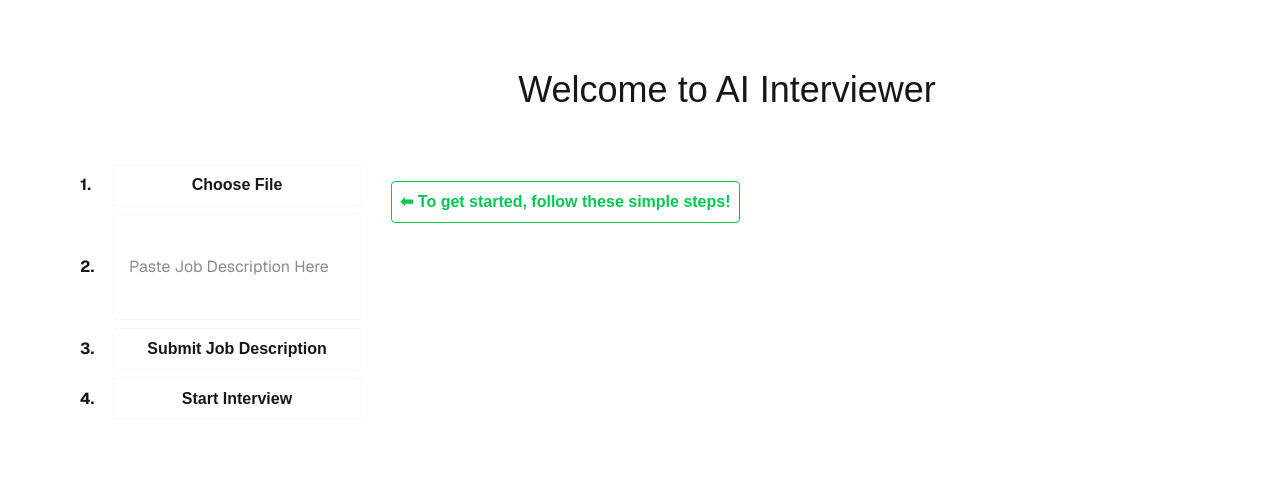
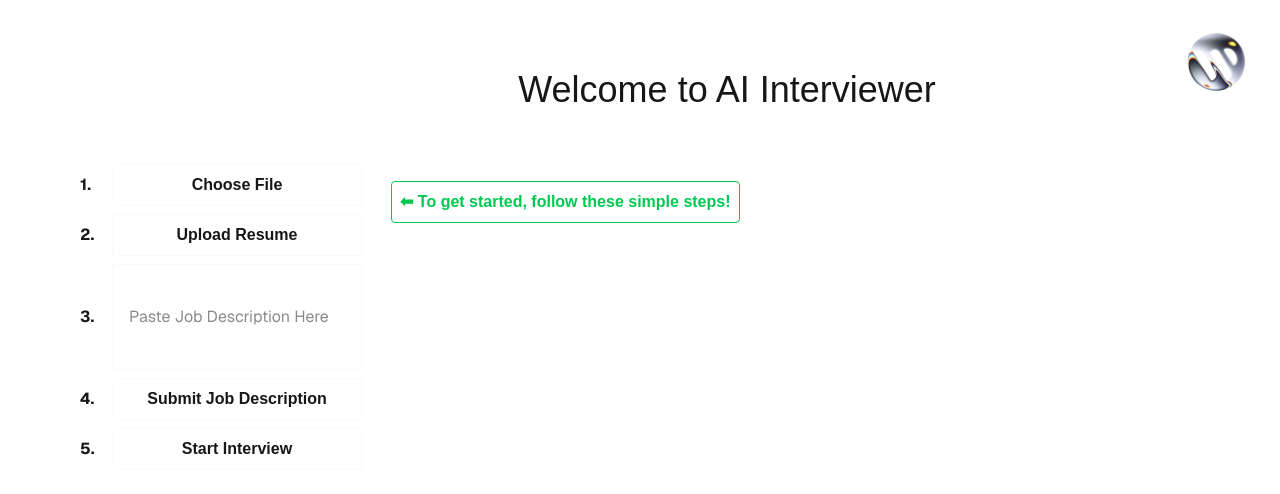
Before and after one commit to WorldComputingSDSU/ai-interviewer-proj, a Next.js app: page / in a window 1280 px wide. Shown: the top 494 px of the page. Built offline with nearby package versions, Linux system fonts and the light colour scheme; a web font is replaced by a local one.

Commit message:
Added WCO logo and Upload Resume button without functionality

```diff
--- a/src/app/page.tsx
+++ b/src/app/page.tsx
@@ -65,6 +65,11 @@ export default function Page() {
   return (
     <div className="font-sans grid grid-rows-[20px_1fr_20px] items-center justify-items-center min-h-screen p-8 pb-20 gap-16 sm:p-20">
 
+      {/* WCO Logo */}
+      <div className="absolute top-8 right-8">
+        <img src="/WCO_logo.webp" alt="WCO Logo" className="h-15 w-auto"></img>
+      </div>
+
       <header className="text-4xl font-road">
         Welcome to AI Interviewer
       </header>
@@ -100,12 +105,23 @@ export default function Page() {
               </div>
             </form>
 
+            {/* Upload Resume button */}
+            <div className="flex items-center gap-2">
+              {!interviewStarted && <span className="w-6 font-bold text-left">2.</span>}
+                <button
+                  type="button"
+                  className="font-road font-bold border border-gray-50 px-4 py-2 rounded cursor-pointer text-center hover:bg-gray-700 w-[250px]"
+                >
+                  Upload Resume
+                </button>
+            </div>
+
             {/* Paste Job Description */}
             {interviewStarted && (
               <span className="font-road font-bold text-gray-500 ml-1 mt-0.5 text-sm">Job Description</span>
             )}
             <div className="flex items-center gap-2">
-              {!interviewStarted && <span className="w-6 font-bold text-left">2.</span>}
+              {!interviewStarted && <span className="w-6 font-bold text-left">3.</span>}
               <input
                 type="text"
                 placeholder="Paste Job Description Here"
@@ -120,7 +136,7 @@ export default function Page() {
             {!interviewStarted && (
               <>
                 <div className="flex items-center gap-2">
-                  <span className="w-6 font-bold text-left">3.</span>
+                  <span className="w-6 font-bold text-left">4.</span>
                   <button
                     className={submitButtonClass}
                     onClick={handleSubmitJobDescription}
@@ -130,7 +146,7 @@ export default function Page() {
                 </div>
 
                 <div className="flex items-center gap-2">
-                  <span className="w-6 font-bold text-left">4.</span>
+                  <span className="w-6 font-bold text-left">5.</span>
                   <button
                     className="font-road font-bold border border-gray-50 px-4 py-2 rounded hover:bg-gray-700 cursor-pointer w-[250px]"
                     onClick={startInterview}
```
Also changed, not shown: public/WCO_logo.webp (added).
